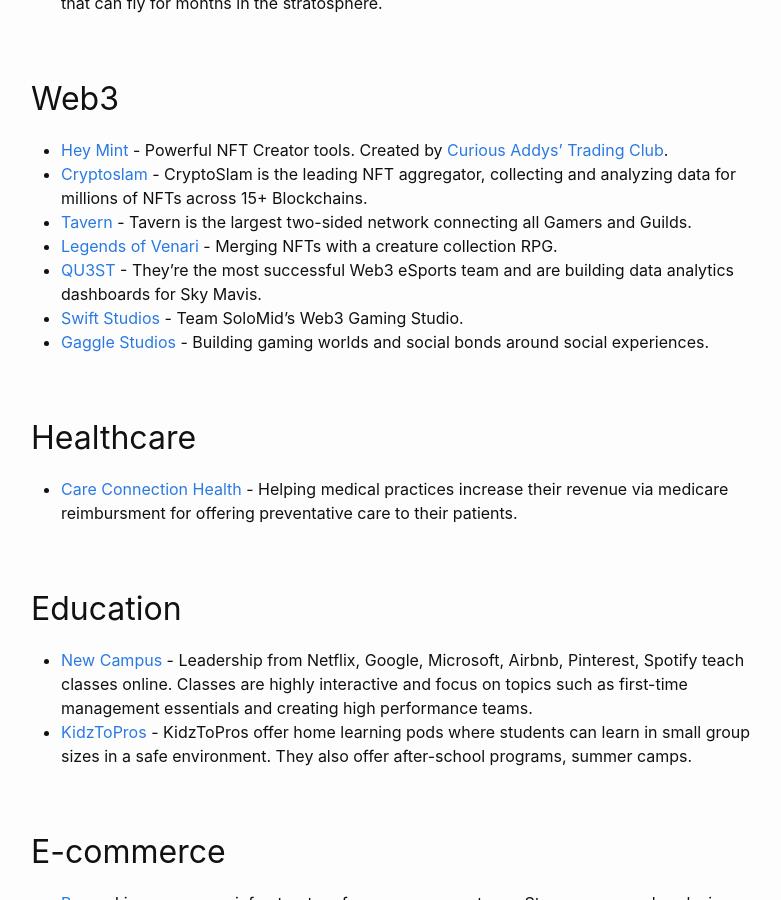
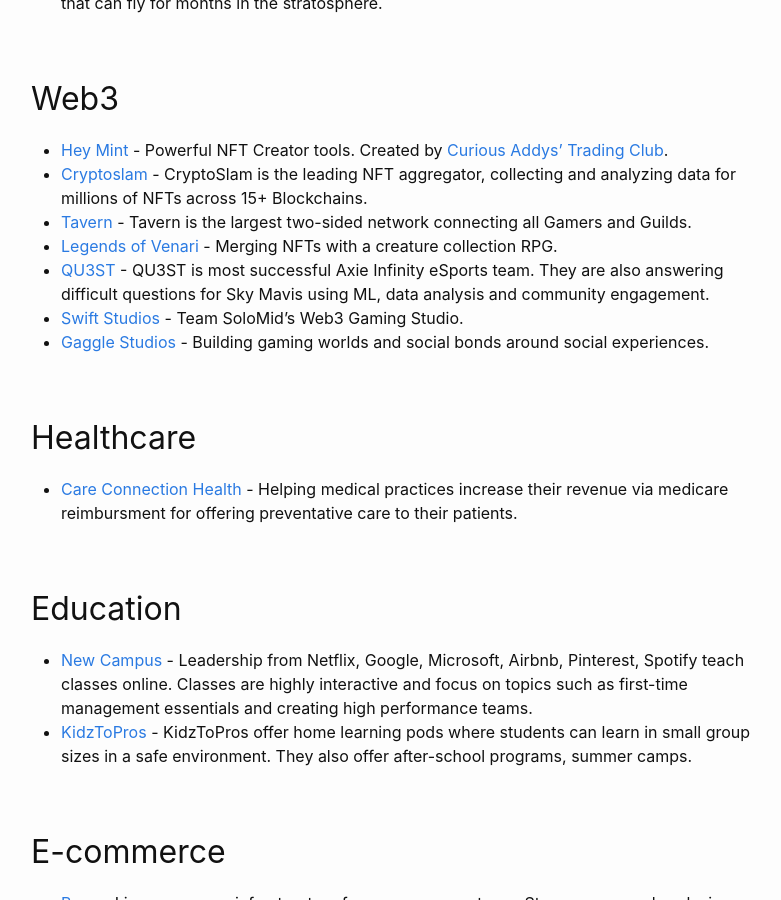
Before and after one commit to katpavan/katpavan.github.io, a Jekyll site: the page built from portfolio.md, in a window 1280 px wide and 900 px high, scrolled down 374 px. Shown: the whole window, without its empty margins (239-1020 px from the left). Built offline with Jekyll 4.4.1, drawn with Linux system fonts in a browser that asks for light colours.

Commit message:
Update portfolio.md

```diff
--- a/portfolio.md
+++ b/portfolio.md
@@ -16,7 +16,7 @@
 - [Cryptoslam](https://cryptoslam.io/) - CryptoSlam is the leading NFT aggregator, collecting and analyzing data for millions of NFTs across 15+ Blockchains.
 - [Tavern](https://tavern.space/) - Tavern is the largest two-sided network connecting all Gamers and Guilds.
 - [Legends of Venari](https://legendsofvenari.com/) - Merging NFTs with a creature collection RPG.
-- [QU3ST](https://twitter.com/QU3ST_io/) - They're the most successful Web3 eSports team and are building data analytics dashboards for Sky Mavis.
+- [QU3ST](https://twitter.com/QU3ST_io/) - QU3ST is most successful Axie Infinity eSports team. They are also answering difficult questions for Sky Mavis using ML, data analysis and community engagement.
 - [Swift Studios](http://www.solomid.net/) - Team SoloMid's Web3 Gaming Studio.
 - [Gaggle Studios](https://gaggle.fun/) - Building gaming worlds and social bonds around social experiences.
 
```
